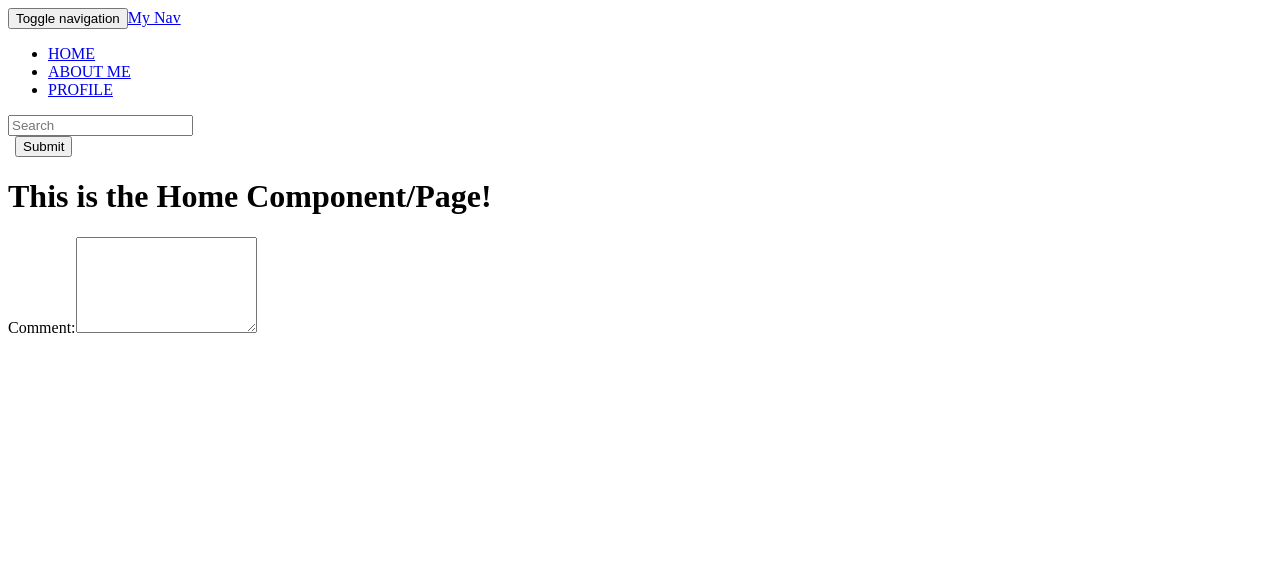
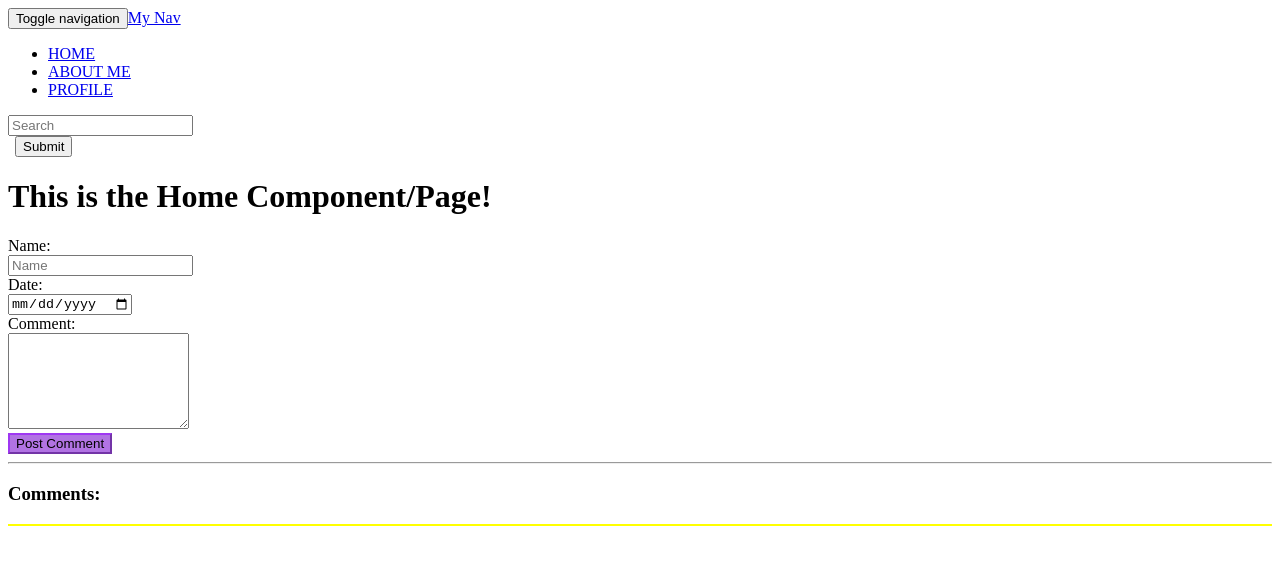
Before and after one commit to domreese/NodeReactDom, a React app: page / in a window 1280 px wide. Shown: the top 564 px of the page. Built offline with nearby package versions, Linux system fonts and the light colour scheme.

Commit message:
Added comment component and comment form

```diff
--- /dev/null
+++ b/src/app/components/Comment.js
@@ -0,0 +1,12 @@
+import React from "react";
+
+export const Comment = (props) => {
+    return (
+            <div style={{ borderBottom: "2px solid yellow"}}>
+                <section>
+                    <p> <i><b id="ReviewerName">{props.comment.Username}</b> said on <span id="ReviewDate"> {props.comment.CommentDate}</span>:</i></p>
+                    <p id="Comment">{props.comment.Comment}</p>
+                </section>
+            </div>
+    );
+};
--- a/src/app/components/Home.js
+++ b/src/app/components/Home.js
@@ -1,9 +1,11 @@
 import React from "react";
+import {Comment} from "./Comment";
 export class Home extends React.Component {
     constructor(){
         super();
         this.state = {
-            value: ""
+            value: "",
+            userComments: []
         };
     }
 
@@ -13,20 +15,60 @@ export class Home extends React.Component {
         });
     }
 
+    handlePost (e){
+        e.preventDefault();
+        let name = document.getElementById("userName").value;
+        let cDate = document.getElementById("commentDate").value;
+        this.setState({userComments:[...this.state.userComments,
+            {
+                Username: name ,
+                CommentDate: cDate,
+                Comment: this.state.value
+            }],
+            value: ""});
+
+        document.getElementById("userName").value ="";
+        document.getElementById("commentDate").value = null;
+    }
+
+
     render() {
         return (
            <div>
                <div className="page-header">
                    <h1>This is the Home Component/Page!</h1>
                </div>
-               <div style={{"backgroundColor":"purple", "color":"white", "float":"none"}} className="row jumbotron center-block col-lg-6">
+               <div style={{ "float":"none"}} className="row well center-block col-lg-6">
                    <p>{this.state.value}</p>
                </div>
-               <div style={{"float":"none"}} className="row form-group col-lg-6 center-block">
-                   <label htmlFor="comment">Comment:</label>
-                   <textarea onChange={this.processText.bind(this)} className="form-control" value={this.state.value} rows="6" > </textarea>
+               <form style={{"float":"none"}} className=" row col-lg-6 center-block form-horizontal">
+                   <div className="form-group">
+                       <label className="control-label col-lg-2" htmlFor="userName">Name:</label>
+                       <div className= "col-lg-10">
+                            <input id="userName" type="text" className="form-control" placeholder="Name"/>
+                       </div>
+                   </div>
+                   <div className="form-group">
+                       <label className="control-label col-lg-2" htmlFor="userName">Date:</label>
+                       <div className= "col-lg-10">
+                           <input id="commentDate" type="date" className="form-control"/>
+                       </div>
+                   </div>
+                   <div className="form-group">
+                       <label className="control-label col-lg-2" htmlFor="userName">Comment:</label>
+                       <div className= "col-lg-10">
+                           <textarea onChange={this.processText.bind(this)} className="form-control" value={this.state.value} rows="6"></textarea>
+                       </div>
+                   </div>
+                    <button style={{float:"none", backgroundColor:"rgba(119, 9, 206, 0.57)",borderColor:"rgba(119, 9, 206, 0.57)"}} className="btn btn-primary col-lg-4 center-block" onClick={this.handlePost.bind(this)}>Post Comment</button>
+               </form>
+               <hr/>
+               <div className="col-lg-6">
+                   <h3>Comments:</h3>
+                   <div style={{position:"relative",  borderTop:"2px solid yellow"}}>
+                       {this.state.userComments.map((obj, i)=> <Comment key={i} comment = {obj}/>)}
+                    </div>
                </div>
-               {/*<Comments/>          */}
            </div>
         );
     }
```
